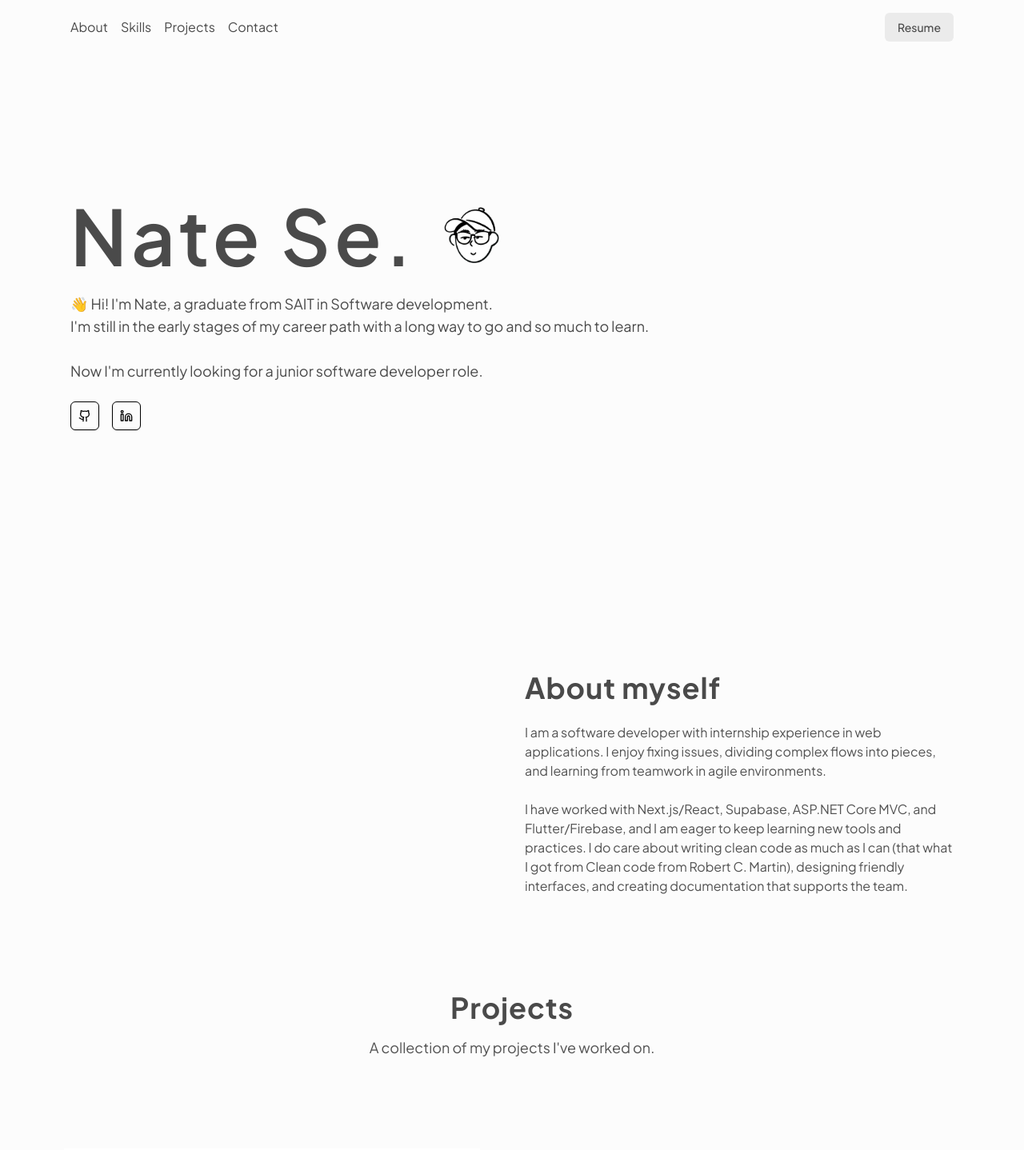
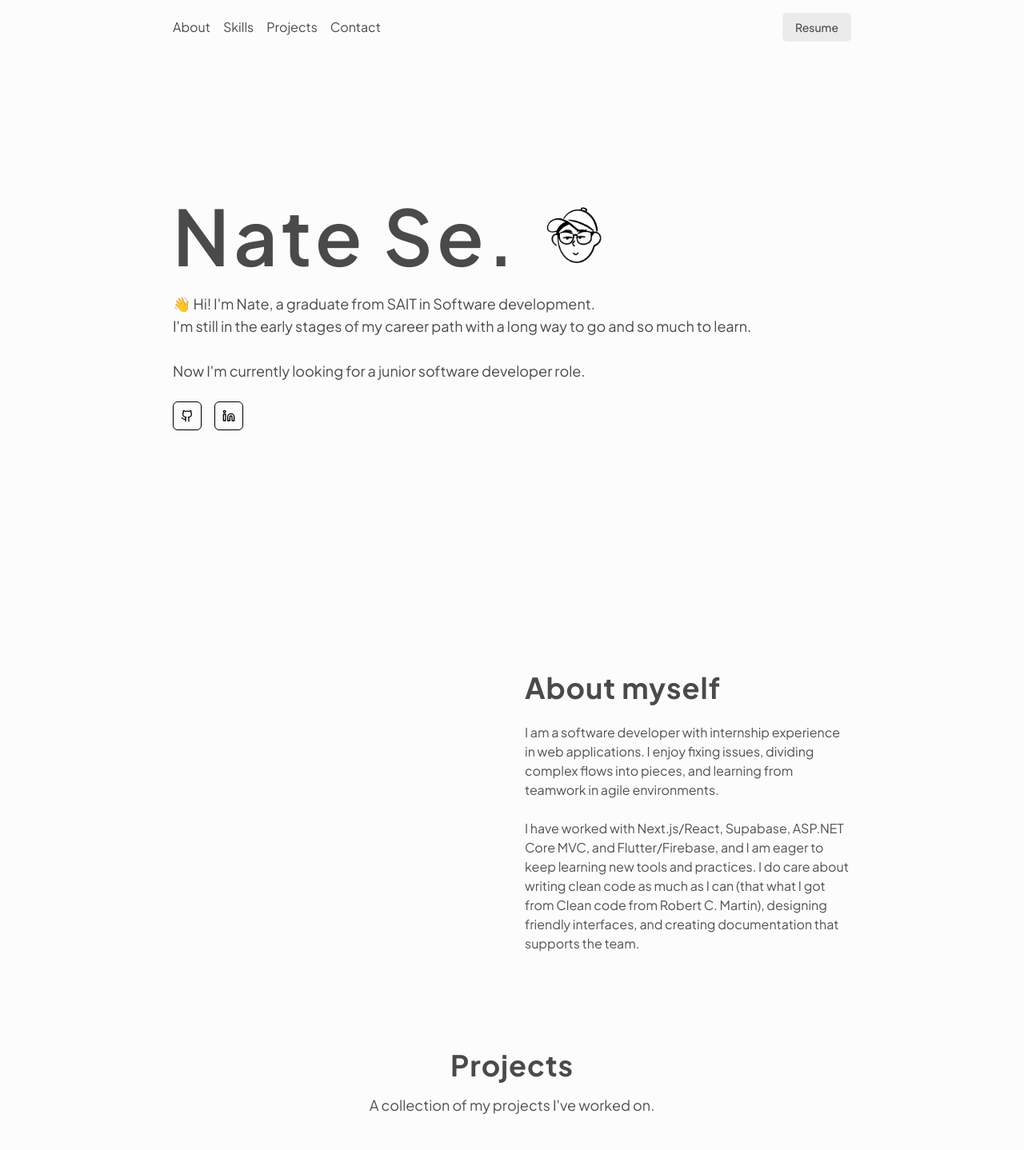
Before and after one commit to thedramaboy/my-portfolio, a Next.js app: page / in a window 1280 px wide. Shown: the top 1438 px of the page at 80% size. Built offline with nearby package versions, Linux system fonts and the light colour scheme.

Commit message:
update: resize some sections

```diff
--- a/src/components/about.tsx
+++ b/src/components/about.tsx
@@ -5,7 +5,7 @@ import Link from "next/link";
 export default function AboutMe() {
   return (
     <section id="about" className="bg-base-100 text-base-content py-10">
-      <div className="max-w-6xl mx-auto px-6 grid grid-cols-1 md:grid-cols-2 gap-8">
+      <div className="max-w-4xl mx-auto px-6 grid grid-cols-1 md:grid-cols-2 gap-8">
         <div></div>
         {/* Left column: text */}
         <div className="flex flex-col justify-center space-y-6">
--- a/src/components/header.tsx
+++ b/src/components/header.tsx
@@ -21,7 +21,7 @@ export default function Header() {
         scrolled ? "bg-white/80 backdrop-blur-md shadow-md" : "bg-transparent"
       }`}
     >
-      <div className="max-w-6xl mx-auto px-6 py-4 flex items-center justify-between">
+      <div className="max-w-4xl mx-auto px-6 py-4 flex items-center justify-between">
         <nav className="space-x-4 text-primary">
           <a href="#about" className="hover:underline">
             About
--- a/src/components/hero.tsx
+++ b/src/components/hero.tsx
@@ -9,7 +9,7 @@ export default function Hero() {
   return (
     <div className="relative h-screen w-full overflow-hidden">
       <div className="relative z-10 flex h-full items-center">
-        <div className="max-w-6xl mx-auto px-6 w-full text-left flex flex-col justify-center">
+        <div className="max-w-4xl mx-auto px-6 w-full text-left flex flex-col justify-center">
           <div className="flex items-center gap-4 mb-4">
             <h1 className="text-6xl font-semibold text-primary tracking-wider sm:text-7xl lg:text-8xl">
               Nate Se.
--- a/src/components/skills.tsx
+++ b/src/components/skills.tsx
@@ -60,7 +60,7 @@ export default function Skills() {
 
   return (
     <section id="skills" className="bg-background text-foreground px-6 py-20">
-      <div className="max-w-6xl mx-auto grid grid-cols-1 md:grid-cols-2 gap-8">
+      <div className="max-w-4xl mx-auto grid grid-cols-1 md:grid-cols-2 gap-8">
         {/* Left column */}
         <div className="flex flex-col justify-center space-y-6">
           <h2 className="text-4xl font-bold text-primary tracking-wide">
```
